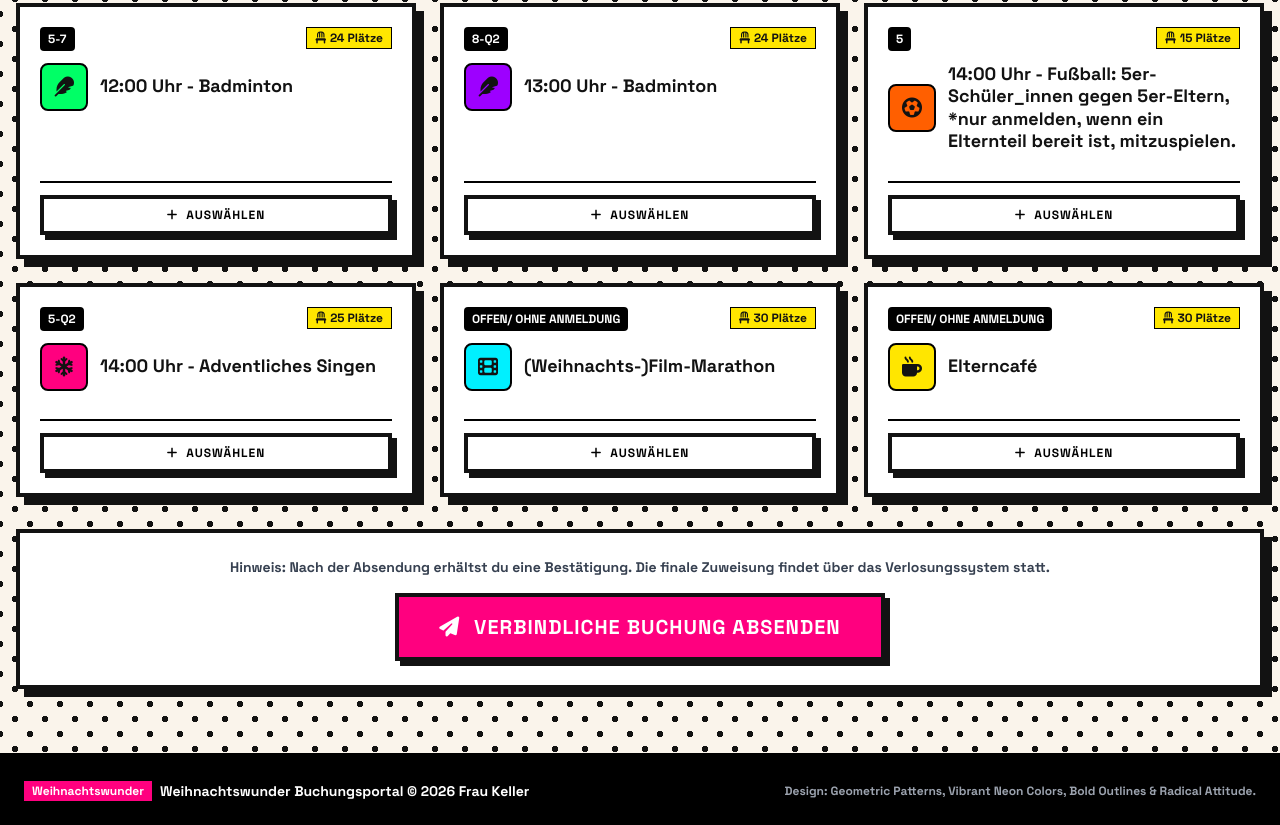
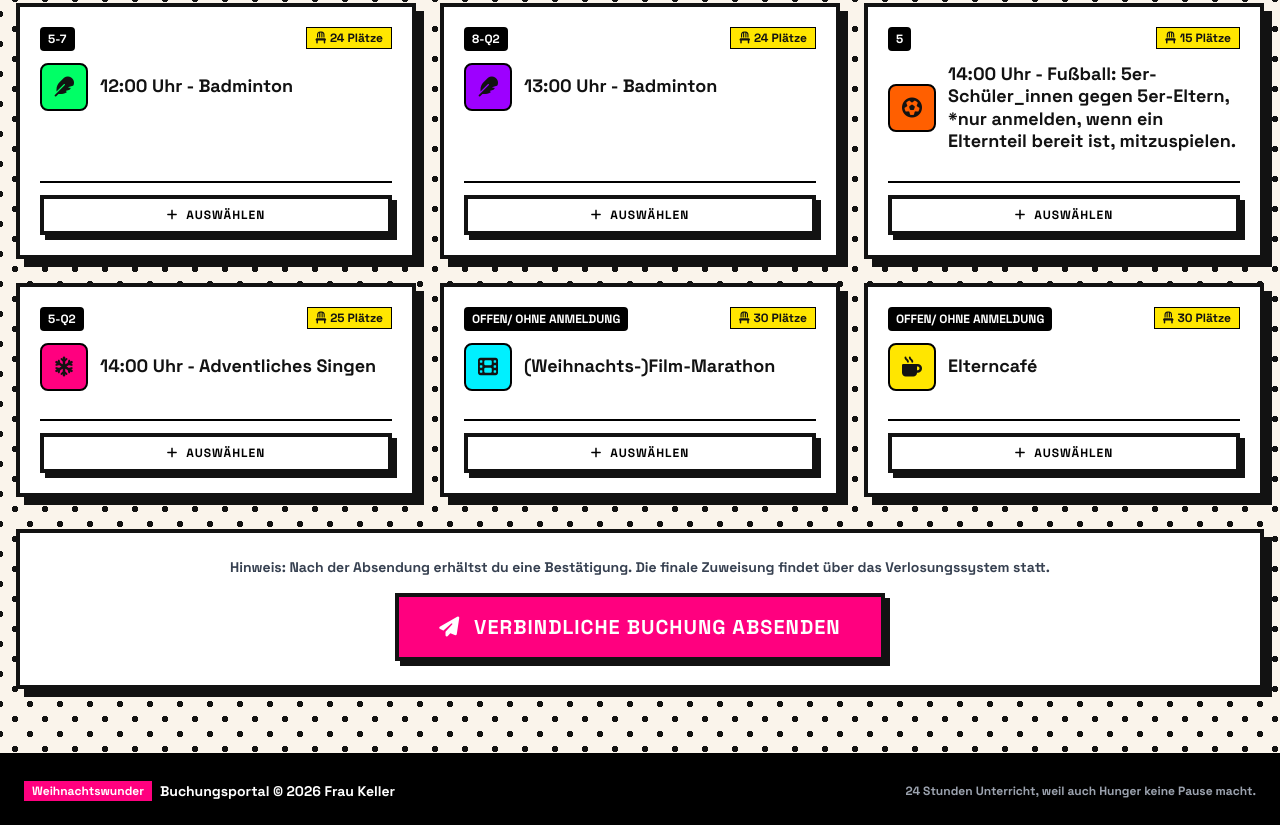
Before and after one commit to fraukeller728/xmaswunder, a plain HTML site: page index.html in a window 1280 px wide. Shown: the part 3406-4231 px from the top of the page. Drawn offline with nearby package versions, Linux system fonts and the light colour scheme.

Commit message:
Add files via upload

```diff
--- a/index.html
+++ b/index.html
@@ -469,10 +469,10 @@
         <div class="max-w-7xl mx-auto flex flex-col md:flex-row justify-between items-center gap-4">
             <div class="flex items-center gap-2">
                 <span class="bg-memphis-pink text-white px-2 py-0.5 text-xs font-black">Weihnachtswunder</span>
-                <span>Weihnachtswunder Buchungsportal &copy; 2026 Frau Keller</span>
+                <span>Buchungsportal &copy; 2026 Frau Keller</span>
             </div>
             <p class="text-gray-400 text-xs">
-                Design: Geometric Patterns, Vibrant Neon Colors, Bold Outlines & Radical Attitude.
+                24 Stunden Unterricht, weil auch Hunger keine Pause macht.
             </p>
         </div>
     </footer>
```
